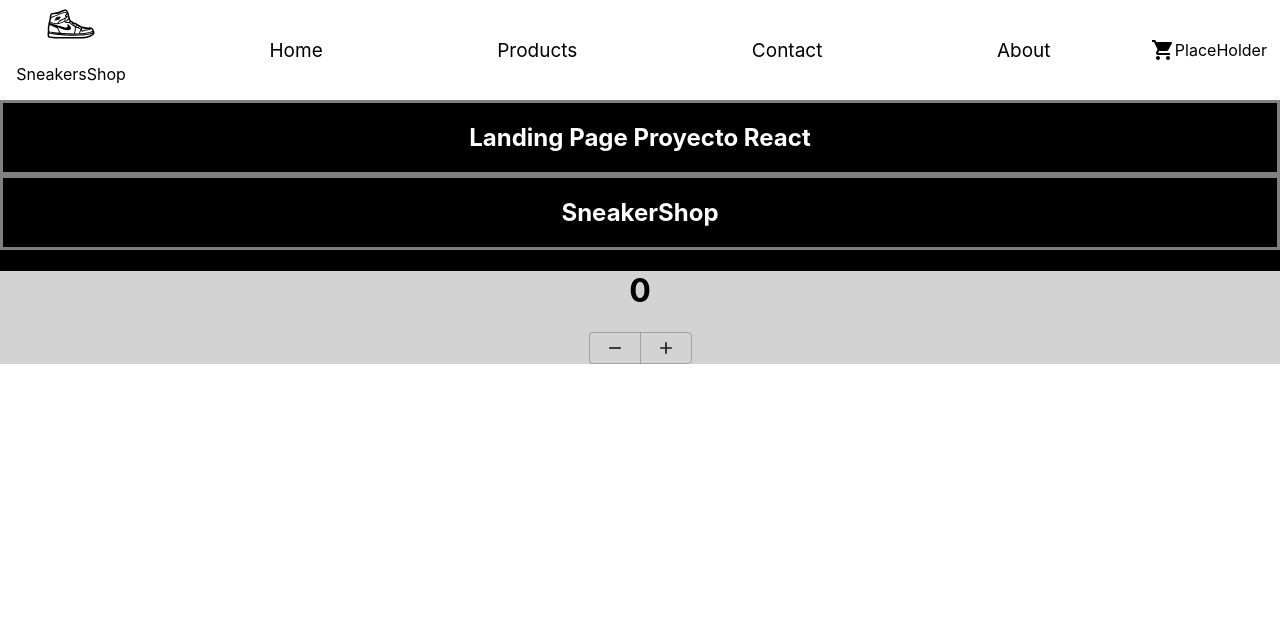
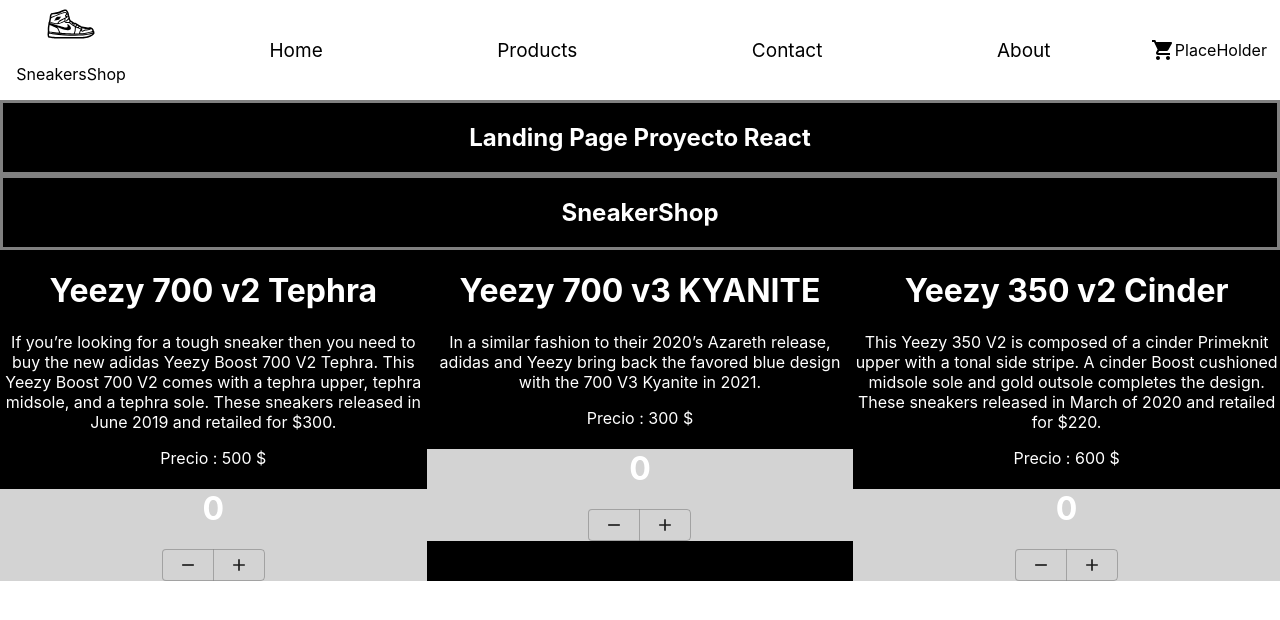
Before and after one commit to vic-ruiz/ruiz-manga, a React (Create React App) app: page / in a window 1280 px wide. Shown: the top 620 px of the page. Built offline with nearby package versions, Linux system fonts and the light colour scheme.

Commit message:
Catalogo con Maps

```diff
--- a/src/App.js
+++ b/src/App.js
@@ -1,6 +1,7 @@
 import './App.css';
 import { ItemListContainer } from './ItemListContainer/ItemListContainer';
 import { MiNav } from './components/Navbar/Navbar'
+import {ItemList } from './ItemList/ItemList'
 
 
 function App() {
@@ -8,6 +9,7 @@
     <div className="App">
       <MiNav/>
       <ItemListContainer/>
+      <ItemList/>
     </div>
   );
 }
--- /dev/null
+++ b/src/ItemList/ItemData.js
@@ -0,0 +1,34 @@
+const productos = [
+    {
+        id:0,
+        name:"Yeezy 700 v2 Tephra",
+        description: "If you’re looking for a tough sneaker then you need to buy the new adidas Yeezy Boost 700 V2 Tephra. This Yeezy Boost 700 V2 comes with a tephra upper, tephra midsole, and a tephra sole. These sneakers released in June 2019 and retailed for $300.",
+        price: 500,
+        stock: 2,
+
+    },
+
+    {
+        id:1,
+        name: "Yeezy 700 v3 KYANITE ",
+        description: "In a similar fashion to their 2020’s Azareth release, adidas and Yeezy bring back the favored blue design with the 700 V3 Kyanite in 2021.",
+        price: 300,
+        stock: 4,
+
+    },
+
+    {
+        id:2,
+        name:"Yeezy 350 v2 Cinder",
+        description: "This Yeezy 350 V2 is composed of a cinder Primeknit upper with a tonal side stripe. A cinder Boost cushioned midsole sole and gold outsole completes the design. These sneakers released in March of 2020 and retailed for $220.",
+        price: 600,
+        stock: 6,
+
+    }
+]
+
+export const cargarProductos = () => {
+    return new Promise((resolve, reject) =>{
+        setTimeout(()=> resolve(productos),5000)
+    });
+}
--- /dev/null
+++ b/src/ItemList/ItemList.css
@@ -0,0 +1,9 @@
+.displayList{
+    display: grid;
+    grid-template-columns: 2fr 2fr 2fr;
+
+}
+
+.cargando{
+    color:red
+}
--- /dev/null
+++ b/src/ItemList/ItemList.js
@@ -0,0 +1,32 @@
+import {cargarProductos} from "./ItemData";
+import {useEffect, useState} from "react"
+import {Item} from "../components/Item/Item"
+import "./ItemList.css"
+
+export const ItemList = () =>{
+
+    const [products, setProducts] = useState([]);
+    const [loading, setLoading] = useState(false)
+
+    useEffect(() => {
+        setLoading(true)
+        cargarProductos()
+            .then((data)=> setProducts(data))
+            .catch((error)=> console.error(error))
+            .finally(()=> setLoading(false))
+    }, []);
+
+    return (
+        <div className= "displayList">
+            {loading? (
+                <h1 className="cargando"> Cargando... </h1>
+            ) : (
+                products.map((product)=>(
+                    <Item key={product.id} product={product}/>
+                ))
+            )}
+
+        </div>
+
+    )
+}
--- a/src/ItemListContainer/ItemListContainer.js
+++ b/src/ItemListContainer/ItemListContainer.js
@@ -7,7 +7,6 @@
     <>
       <PageList greeting="Landing Page Proyecto React" />
       <PageList greeting="SneakerShop" />
-      <ItemCount stock={20} initial={0} />
     </>
   );
 };
--- /dev/null
+++ b/src/components/Item/Item.css
@@ -0,0 +1,3 @@
+.productosList{
+    color: white;
+}
--- /dev/null
+++ b/src/components/Item/Item.js
@@ -0,0 +1,14 @@
+import React from 'react'
+import { ItemCount } from "../ItemCount/ItemCount";
+import "./Item.css"
+
+export const Item = ({product}) => {
+    return(
+        <div className="productosList" >
+            <h1>{product.name} </h1>
+            <p> {product.description} </p>
+            <p> Precio : {product.price} $</p>
+            <ItemCount stock={product.stock} initial={0} />
+        </div>
+    )
+}
--- a/src/components/ItemCount/ItemCount.js
+++ b/src/components/ItemCount/ItemCount.js
@@ -19,7 +19,7 @@
 
 
     return (
-        <div class="itemCounter" >
+        <div className="itemCounter" >
             <h1> {`${counter}`} </h1>
             <ButtonGroup>
                 <Button onClick = {restar}>
```
